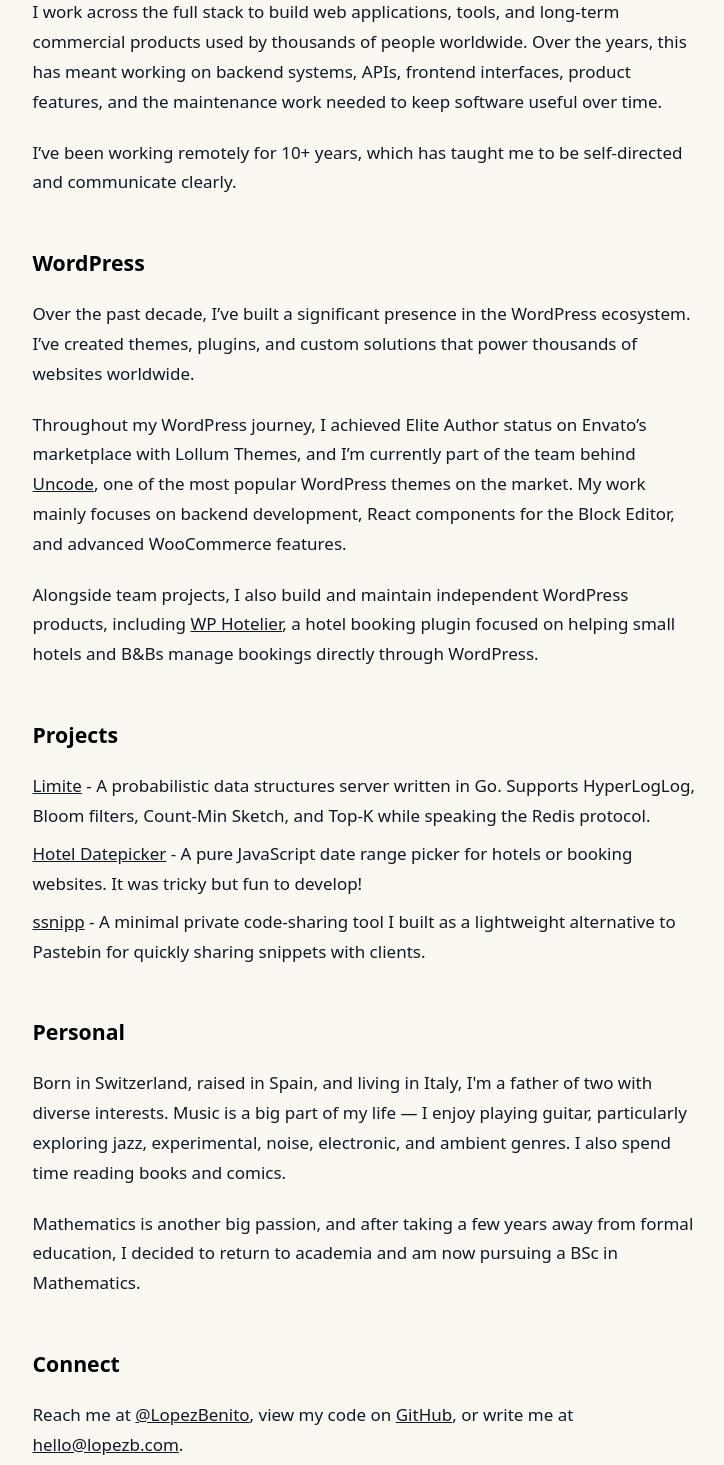
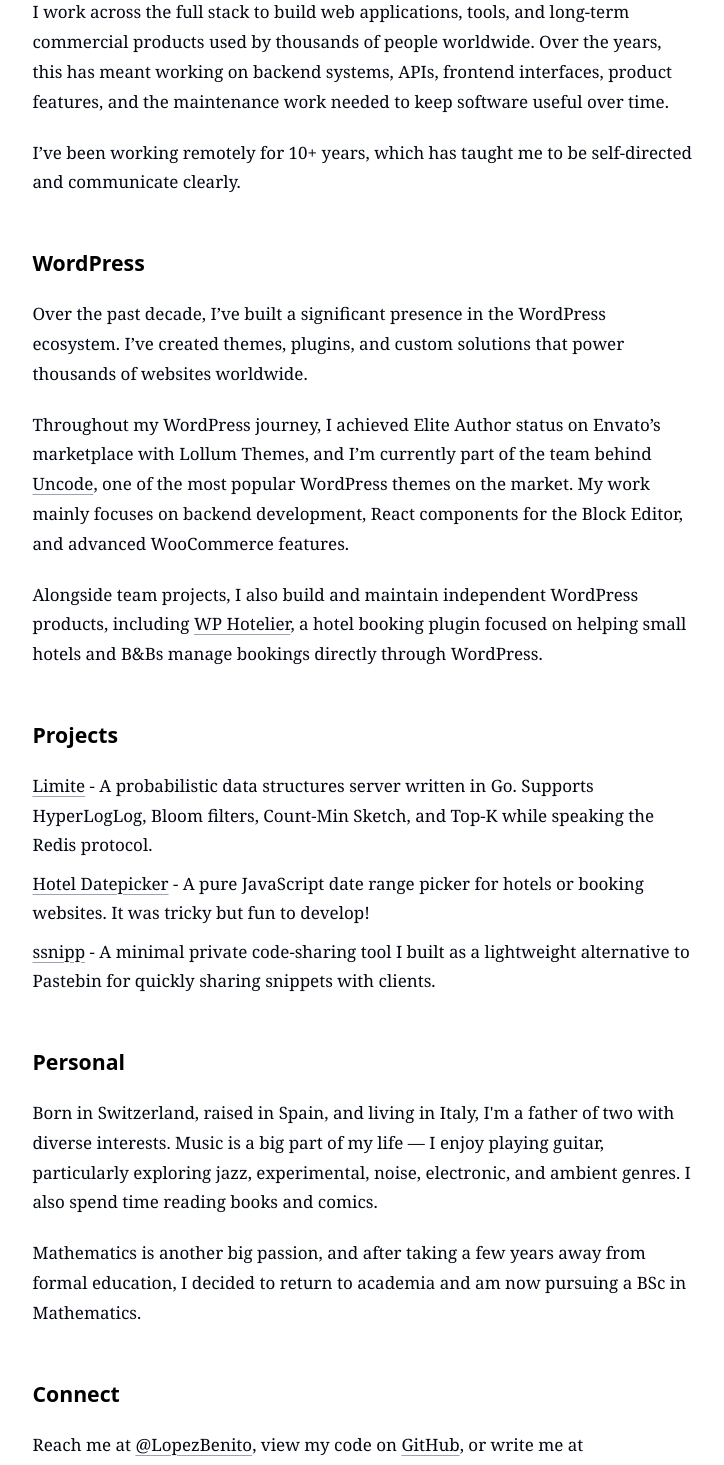
Before and after one commit to benitolopez/lopezb.com, a Next.js app: page / in a window 1280 px wide. Shown: the part 280-1745 px from the top of the page, without its empty margins (276-1000 px from the left). Built offline with nearby package versions, Linux system fonts and the light colour scheme.

Commit message:
New theme

```diff
--- a/app/(centered)/newsletter/confirm/page.tsx
+++ b/app/(centered)/newsletter/confirm/page.tsx
@@ -24,7 +24,7 @@
         <h1 className="title leading-7 text-2xl font-bold text-black mb-5">
           You're all set!
         </h1>
-        <p className="leading-7 text-gray-900 mb-10">
+        <p className="leading-7 text-gray-950 mb-10">
           Thank you for confirming your subscription to my newsletter. You'll
           now receive important product updates, feature announcements, and key
           information straight to your inbox.
--- a/app/(centered)/newsletter/verify/page.tsx
+++ b/app/(centered)/newsletter/verify/page.tsx
@@ -25,7 +25,7 @@
         <h1 className="title leading-7 text-2xl font-bold text-black mb-5">
           One more step!
         </h1>
-        <p className="leading-7 text-gray-900 mb-10">
+        <p className="leading-7 text-gray-950 mb-10">
           A verification email is on its way to your inbox. The email should
           arrive shortly. If it doesn't appear in your primary inbox, please
           check your promotions or spam folders.
--- a/app/(default-layout)/articles/(posts)/on-writing/page.mdx
+++ b/app/(default-layout)/articles/(posts)/on-writing/page.mdx
@@ -38,7 +38,7 @@
 
 I've therefore decided to put more energy into this blog. Writing posts and publishing them raises the bar a bit higher and gives me an online presence that doesn't depend on social media.
 
-The problem is, I have so many passions and habits, and very little time for all of them. So I need to find a balance. Writing is good, keeping up a blog is fine, but I can't spend days on a single post like I did, for instance, with the article on <Link className="text-gray-900 underline" href="/articles/how-to-create-a-static-blog-with-nextjs-and-markdown">Next.js</Link>. I just can't afford that if I want to keep feeding my other passions. At least not always.
+The problem is, I have so many passions and habits, and very little time for all of them. So I need to find a balance. Writing is good, keeping up a blog is fine, but I can't spend days on a single post like I did, for instance, with the article on <Link className="text-gray-950 underline underline-offset-4 decoration-1 decoration-gray-400" href="/articles/how-to-create-a-static-blog-with-nextjs-and-markdown">Next.js</Link>. I just can't afford that if I want to keep feeding my other passions. At least not always.
 
 I think the best solution is to write posts that are as spontaneous as possible. Better to cut down on friction as much as I can, even at the cost of a certain level of quality, and be able to finish a post in 15–60 minutes. That way, I can be more present, communicate more often, and experience the blog more lightly.
 
--- a/app/(default-layout)/page.tsx
+++ b/app/(default-layout)/page.tsx
@@ -8,18 +8,18 @@
         Benito Lopez
       </h1>
       <div className="content mt-8">
-        <p className="leading-7 text-gray-900 mb-5">
+        <p className="leading-7 text-gray-950 mb-5">
           Hey there 👋. I’m a{" "}
           <a
             href="https://github.com/benitolopez"
-            className="text-gray-900 underline"
+            className="text-gray-950 underline underline-offset-4 decoration-1 decoration-gray-400"
           >
             software engineer
           </a>{" "}
           who enjoys building products and tools for the web.
         </p>
 
-        <p className="leading-7 text-gray-900 mb-5">
+        <p className="leading-7 text-gray-950 mb-5">
           I work across the full stack to build web applications, tools, and
           long-term commercial products used by thousands of people worldwide.
           Over the years, this has meant working on backend systems, APIs,
@@ -27,7 +27,7 @@
           to keep software useful over time.
         </p>
 
-        <p className="leading-7 text-gray-900 mb-5">
+        <p className="leading-7 text-gray-950 mb-5">
           I’ve been working remotely for 10+ years, which has taught me to be
           self-directed and communicate clearly.
         </p>
@@ -36,19 +36,19 @@
           WordPress
         </h2>
 
-        <p className="leading-7 text-gray-900 mb-5">
+        <p className="leading-7 text-gray-950 mb-5">
           Over the past decade, I’ve built a significant presence in the
           WordPress ecosystem. I’ve created themes, plugins, and custom
           solutions that power thousands of websites worldwide.
         </p>
 
-        <p className="leading-7 text-gray-900 mb-5">
+        <p className="leading-7 text-gray-950 mb-5">
           Throughout my WordPress journey, I achieved Elite Author status on
           Envato’s marketplace with Lollum Themes, and I’m currently part of the
           team behind{" "}
           <a
             href="https://undsgn.com/uncode/"
-            className="text-gray-900 underline"
+            className="text-gray-950 underline underline-offset-4 decoration-1 decoration-gray-400"
           >
             Uncode
           </a>
@@ -57,10 +57,13 @@
           Editor, and advanced WooCommerce features.
         </p>
 
-        <p className="leading-7 text-gray-900 mb-5">
+        <p className="leading-7 text-gray-950 mb-5">
           Alongside team projects, I also build and maintain independent
           WordPress products, including{" "}
-          <a href="https://wphotelier.com/" className="text-gray-900 underline">
+          <a
+            href="https://wphotelier.com/"
+            className="text-gray-950 underline underline-offset-4 decoration-1 decoration-gray-400"
+          >
             WP Hotelier
           </a>
           , a hotel booking plugin focused on helping small hotels and B&Bs
@@ -71,11 +74,11 @@
           Projects
         </h2>
 
-        <ul className="leading-7 text-gray-900 mb-5">
+        <ul className="leading-7 text-gray-950 mb-5">
           <li className="mb-2">
             <a
               href="https://github.com/benitolopez/limite"
-              className="text-gray-900 underline"
+              className="text-gray-950 underline underline-offset-4 decoration-1 decoration-gray-400"
             >
               Limite
             </a>{" "}
@@ -86,7 +89,7 @@
           <li className="mb-2">
             <a
               href="https://hoteldatepicker.org/"
-              className="text-gray-900 underline"
+              className="text-gray-950 underline underline-offset-4 decoration-1 decoration-gray-400"
             >
               Hotel Datepicker
             </a>{" "}
@@ -94,7 +97,10 @@
             websites. It was tricky but fun to develop!
           </li>
           <li className="mb-2">
-            <a href="https://ssnipp.com/" className="text-gray-900 underline">
+            <a
+              href="https://ssnipp.com/"
+              className="text-gray-950 underline underline-offset-4 decoration-1 decoration-gray-400"
+            >
               ssnipp
             </a>{" "}
             - A minimal private code-sharing tool I built as a lightweight
@@ -106,7 +112,7 @@
           Personal
         </h2>
 
-        <p className="leading-7 text-gray-900 mb-5">
+        <p className="leading-7 text-gray-950 mb-5">
           Born in Switzerland, raised in Spain, and living in Italy, I'm a
           father of two with diverse interests. Music is a big part of my life —
           I enjoy playing guitar, particularly exploring jazz, experimental,
@@ -114,7 +120,7 @@
           and comics.
         </p>
 
-        <p className="leading-7 text-gray-900 mb-5">
+        <p className="leading-7 text-gray-950 mb-5">
           Mathematics is another big passion, and after taking a few years away
           from formal education, I decided to return to academia and am now
           pursuing a BSc in Mathematics.
@@ -124,23 +130,26 @@
           Connect
         </h2>
 
-        <p className="leading-7 text-gray-900 mb-5">
+        <p className="leading-7 text-gray-950 mb-5">
           Reach me at{" "}
           <a
             href="https://twitter.com/LopezBenito"
-            className="text-gray-900 underline"
+            className="text-gray-950 underline underline-offset-4 decoration-1 decoration-gray-400"
           >
             @LopezBenito
           </a>
           , view my code on{" "}
           <a
             href="https://github.com/benitolopez"
-            className="text-gray-900 underline"
+            className="text-gray-950 underline underline-offset-4 decoration-1 decoration-gray-400"
           >
             GitHub
           </a>
           , or write me at{" "}
-          <a href="mailto:hello@lopezb.com" className="text-gray-900 underline">
+          <a
+            href="mailto:hello@lopezb.com"
+            className="text-gray-950 underline underline-offset-4 decoration-1 decoration-gray-400"
+          >
             hello@lopezb.com
           </a>
           .
--- a/app/globals.css
+++ b/app/globals.css
@@ -4,10 +4,17 @@
 
 html {
   font-size: 17px;
-  font-family:
-    ui-sans-serif, system-ui, sans-serif, "Apple Color Emoji", "Segoe UI Emoji",
-    "Segoe UI Symbol", "Noto Color Emoji";
-  background-color: #faf8f1;
+  font-family: ui-serif, Georgia, Cambria, "Times New Roman", Times, serif;
+  -webkit-font-smoothing: antialiased;
+}
+
+@theme {
+  --font-serif: ui-serif, Georgia, Cambria, "Times New Roman", Times, serif;
+  -webkit-font-smoothing: antialiased;
+  --font-sans:
+    ui-sans-serif, system-ui, -apple-system, BlinkMacSystemFont, "Segoe UI",
+    Roboto, "Helvetica Neue", Arial, "Noto Sans", sans-serif,
+    "Apple Color Emoji", "Segoe UI Emoji", "Segoe UI Symbol", "Noto Color Emoji";
 }
 
 pre {
@@ -70,3 +77,27 @@
   background-repeat: no-repeat;
   background-size: 0.75em 0.75em;
 }
+
+h1,
+h2,
+h3,
+h4,
+h5,
+h5,
+strong {
+  font-family:
+    ui-sans-serif,
+    system-ui,
+    -apple-system,
+    BlinkMacSystemFont,
+    "Segoe UI",
+    Roboto,
+    "Helvetica Neue",
+    Arial,
+    "Noto Sans",
+    sans-serif,
+    "Apple Color Emoji",
+    "Segoe UI Emoji",
+    "Segoe UI Symbol",
+    "Noto Color Emoji";
+}
--- a/components/forms/newsletter.tsx
+++ b/components/forms/newsletter.tsx
@@ -16,7 +16,7 @@
         <h2 className="leading-7 text-black mb-5 font-bold text-xl">
           Stay updated on new releases and important updates
         </h2>
-        <p className="leading-7 text-gray-900 mb-5">
+        <p className="leading-7 text-gray-950 mb-5">
           Join my newsletter for product updates, feature announcements, and
           important information. No spam, just the essentials when there's
           something worth sharing.
@@ -28,7 +28,7 @@
               name="email"
               id="email"
               required
-              className="block border w-full py-2 px-5 text-gray-900 placeholder:text-gray-900 rounded-md bg-gray-50 focus:outline-blue-500 outline-offset-0 sm:h-[60px]"
+              className="block border w-full py-2 px-5 text-gray-950 placeholder:text-gray-950 rounded-md bg-gray-50 focus:outline-blue-500 outline-offset-0 sm:h-[60px]"
               placeholder="Enter your email address"
               defaultValue={state?.values?.email || ""}
               aria-invalid={state?.errors?.email ? "true" : "false"}
--- a/components/nav/navigation-link.tsx
+++ b/components/nav/navigation-link.tsx
@@ -21,7 +21,9 @@
       key={props.id}
       href={props.href}
       className={`mr-5 flex items-center space-x-3 rounded-md py-1.5 ${
-        isActive ? "text-gray-700 underline" : "text-gray-700 hover:text-black"
+        isActive
+          ? "text-gray-700 underline underline-offset-4 decoration-1 decoration-gray-400"
+          : "text-gray-700 hover:text-black"
       }`}
     >
       <span>{props.name}</span>
--- a/components/nav/navigation.tsx
+++ b/components/nav/navigation.tsx
@@ -10,7 +10,7 @@
           href="/"
           className="order-2 border-b block pt-2 pb-4 mb-4 sm:p-0 sm:m-0 sm:border-0"
         >
-          <span className="text-black font-bold">Benito Lopez</span>
+          <span className="text-black font-bold font-sans">Benito Lopez</span>
         </Link>
 
         <ul className="flex order-1 flex-wrap">
--- a/components/tags/code.tsx
+++ b/components/tags/code.tsx
@@ -2,7 +2,7 @@
 
 export default function CodeTag({ children }: { children: React.ReactNode }) {
   return (
-    <code className="bg-white text-sm rounded-md p-1 before:content-['`'] after:content-['`'] content-['']">
+    <code className="bg-gray-100 text-sm rounded-md p-1 before:content-['`'] after:content-['`'] content-['']">
       {children}
     </code>
   );
--- a/components/tags/note.tsx
+++ b/components/tags/note.tsx
@@ -8,7 +8,7 @@
   title: string;
 }) {
   return (
-    <div className="note rounded-md leading-7 text-gray-900 mb-5 border p-5 text-sm bg-white">
+    <div className="note rounded-md leading-7 text-gray-950 mb-5 border p-5 text-sm bg-white">
       {title && <strong className="font-bold text-gray-950">{title}:</strong>}
       <div className="m-0">{children}</div>
     </div>
```
Also changed, not shown: app/(default-layout)/articles/(posts)/pds-a-go-server-and-an-honest-look-at-llm-assisted-development/page.mdx (+6 -6 lines), mdx-components.tsx (+7 -4 lines).
